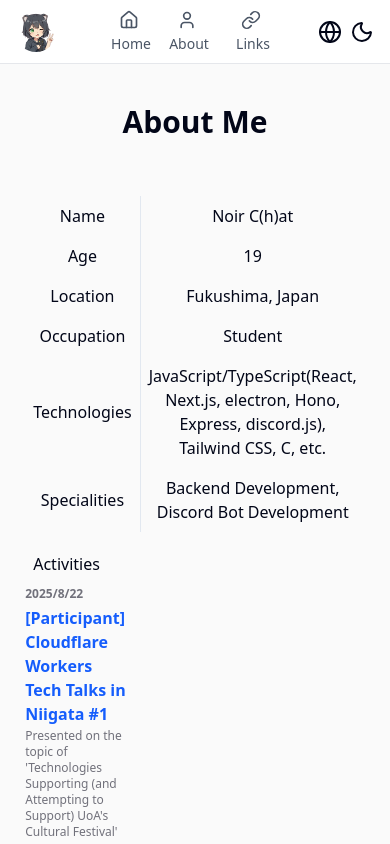
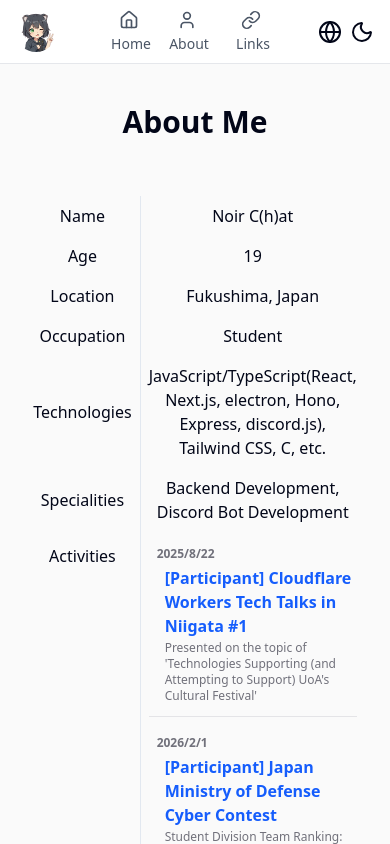
Before and after one commit to noir-chat-9661/portfolio, a Next.js app: page /about in a window 390 px wide. Built offline with nearby package versions, Linux system fonts and the light colour scheme; a web font is replaced by a local one.

Commit message:
フィードバック対応: 活動実績の日付・リンクの余白調整、使用技術の改行対応

```diff
--- a/app/about/page.tsx
+++ b/app/about/page.tsx
@@ -84,7 +84,7 @@ export default function About() {
 							<TableCell className="font-medium w-40 border-r">
 								{isMounted ? t("about.attribute.technologies") : <>&nbsp;</>}
 							</TableCell>
-							<TableCell className="whitespace-normal break-words">
+							<TableCell className="whitespace-pre-line break-words">
 								{isMounted ? t("about.value.technologies") : <>&nbsp;</>}
 							</TableCell>
 						</TableRow>
@@ -96,11 +96,11 @@ export default function About() {
 								{isMounted ? t("about.value.specialities") : <>&nbsp;</>}
 							</TableCell>
 						</TableRow>
-						<TableRow className="border-none hover:bg-foreground/5 flex flex-col md:table-row py-2 md:py-0">
-							<TableCell className="font-medium w-full md:w-40 md:border-r pb-1 md:pb-0 block md:table-cell align-top pt-3 text-left md:text-right pr-4 shrink-0">
+						<TableRow className="border-none hover:bg-foreground/5">
+							<TableCell className="font-medium w-40 border-r align-top pt-3">
 								{isMounted ? t("about.attribute.activities") : <>&nbsp;</>}
 							</TableCell>
-							<TableCell className="whitespace-normal break-words w-full pt-1 md:pt-3 block md:table-cell pl-0 md:pl-2">
+							<TableCell className="whitespace-normal break-words pt-3">
 								{isMounted ? (
 									loading ? (
 										<span className="text-gray-500 dark:text-gray-400">Loading...</span>
@@ -111,10 +111,10 @@ export default function About() {
 													key={activity.date + index}
 													className="flex flex-col sm:flex-row items-start gap-1 sm:gap-4 border-b border-zinc-200 dark:border-gray-800 pb-3 last:border-none last:pb-0"
 												>
-													<span className="text-xs sm:text-sm font-semibold text-zinc-500 dark:text-zinc-400 sm:shrink-0 sm:w-28 text-left sm:text-right pt-0.5 whitespace-nowrap">
+													<span className="text-xs sm:text-sm font-semibold text-zinc-500 dark:text-zinc-400 sm:shrink-0 sm:w-28 text-left sm:text-right pt-0.5 whitespace-nowrap pl-2 sm:pl-0">
 														{activity.date}
 													</span>
-													<div className="flex-1 flex flex-col text-left w-full">
+													<div className="flex-1 flex flex-col text-left w-full pl-4 sm:pl-0">
 														<span className="font-semibold text-zinc-800 dark:text-zinc-200">
 															{activity.link ? (
 																<a
```
